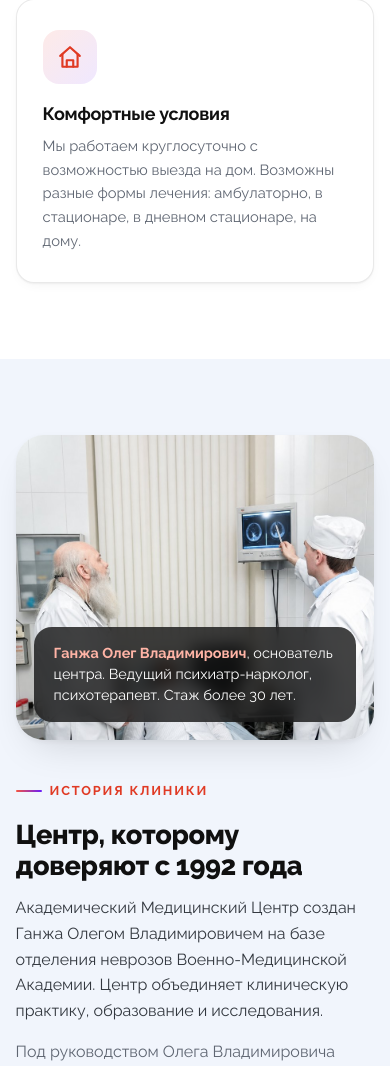
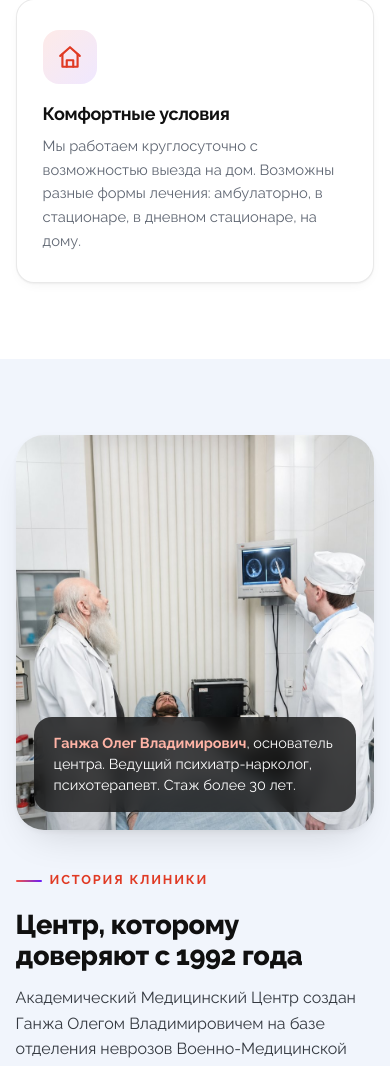
Before and after one commit to EugenAzxa/sad55, a PHP site: page / in a window 390 px wide. Shown: the part 2846-3912 px from the top of the page. Run offline with PHP 8.4, Linux system fonts and the light colour scheme.

Commit message:
Make the mobile About frame portrait too
The phone rule still used the landscape 4/3.4 tuned for the old stock photo,
which cropped the patient out of the new portrait shot entirely. Now 4/4.4,
matching the desktop frame.

Co-Authored-By: Claude Opus 5 (1M context) <noreply@anthropic.com>

```diff
--- a/assets/css/style.css
+++ b/assets/css/style.css
@@ -1743,7 +1743,7 @@ html.a11y .nav { gap: 0; }
   .doc-grid { grid-template-columns: 1fr; max-width: 480px; margin-inline: auto; }
   .stats-grid { grid-template-columns: repeat(2, 1fr); }
   .about-grid, .contact-grid { grid-template-columns: 1fr; }
-  .about-photo { max-width: 520px; aspect-ratio: 4/3.4; }
+  .about-photo { max-width: 520px; aspect-ratio: 4 / 4.4; }   /* portrait source: a landscape frame cut the patient out */
   .price-grid { grid-template-columns: 1fr; max-width: 480px; margin-inline: auto; }
   .rev-grid { grid-template-columns: 1fr; }
   .cta-band { grid-template-columns: 1fr; }
```
